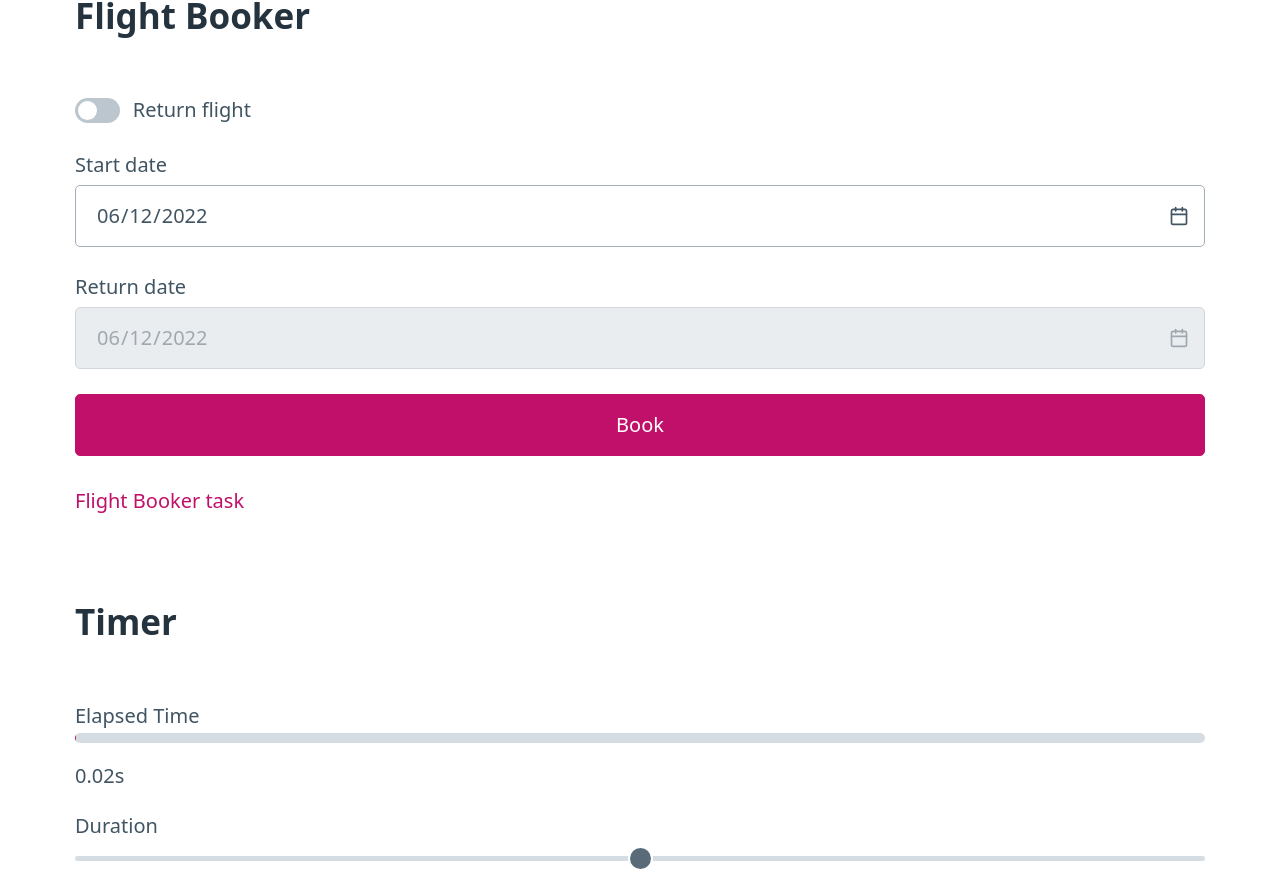
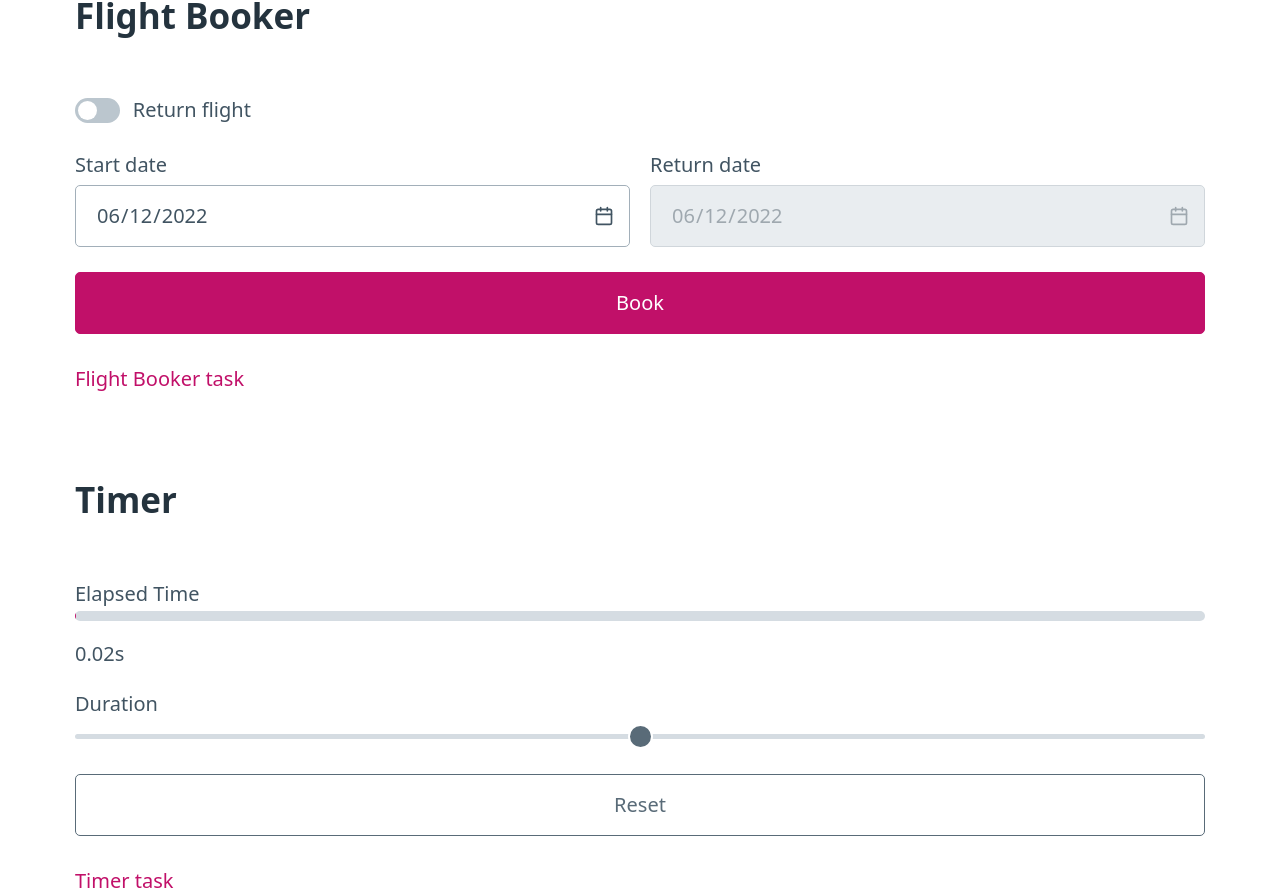
Before and after one commit to caminad/7guis-nextjs, a Next.js app: page / in a window 1280 px wide. Shown: the part 804-1698 px from the top of the page. Built offline with nearby package versions, Linux system fonts and the light colour scheme.

Commit message:
Display flight dates in grid

```diff
--- a/components/FlightBooker.tsx
+++ b/components/FlightBooker.tsx
@@ -51,6 +51,7 @@ export default function FlightBooker() {
           Return flight
         </label>
       </fieldset>
+      <div className="grid">
         <label>
           Start date
           <DateInput
@@ -70,6 +71,7 @@ export default function FlightBooker() {
             onChange={setReturnDate}
           />
         </label>
+      </div>
       <button type="submit" disabled={invalid}>
         Book
       </button>
```
Lines whose indentation alone changed are shown as unchanged.
